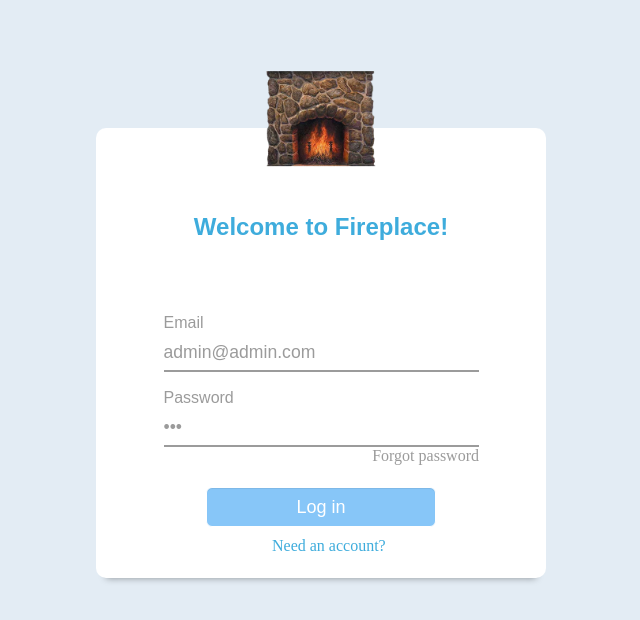
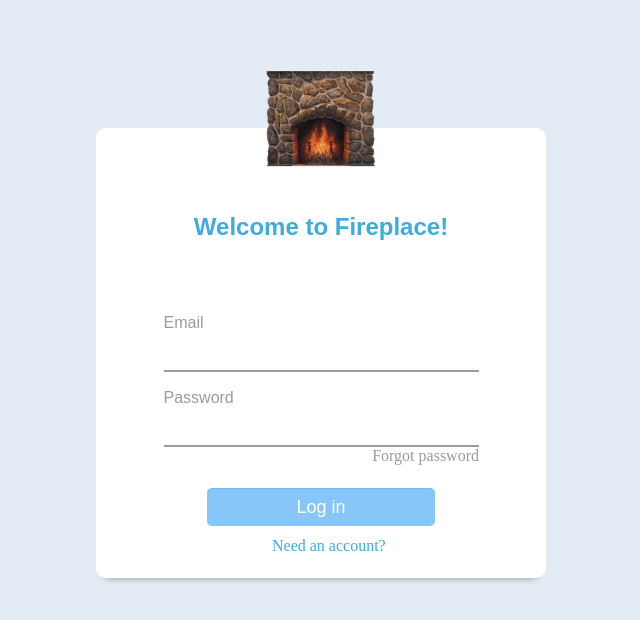
Before and after one commit to ITMO-Harry-Potter-s-Fireplaces/fireplace-ui, a React (Create React App) app: page /login in a window 1280 px wide. Shown: the top 620 px of the page, without its empty margins (319-959 px from the left). Built offline with nearby package versions, Linux system fonts and the light colour scheme; no server answers.

Commit message:
remove passed login/password

```diff
--- a/src/forms/LoginForm.js
+++ b/src/forms/LoginForm.js
@@ -9,8 +9,8 @@ import useActions from '../hooks/useAction';
 import {Button, InputFormWrapper, Link, Error, Transfer} from './FormsStyles';
 
 function LoginForm() {
-  const [login, setLogin] = useState('admin@admin.com');
-  const [password, setPassword] = useState('123');
+  const [login, setLogin] = useState('');
+  const [password, setPassword] = useState('');
   const {handleSubmit, register, errors} = useForm();
   const [submitAction] = useActions([loginUser]);
   const history = useHistory();
```
